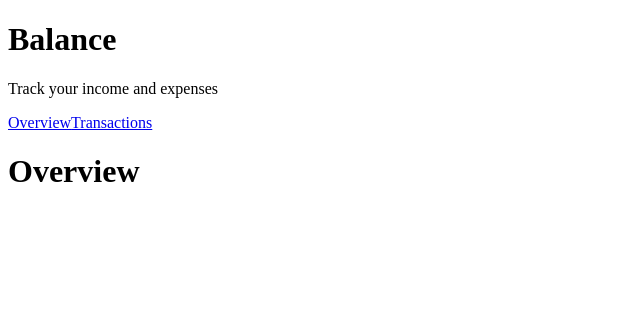
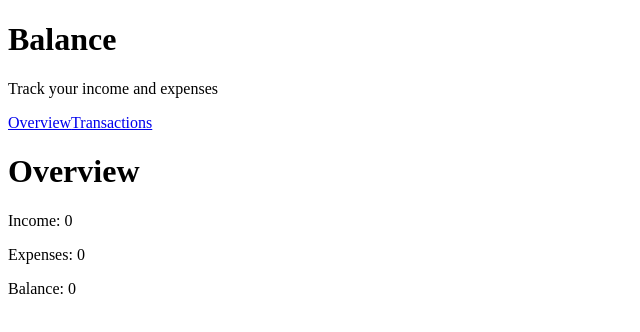
Before and after one commit to GabrielSkold/Balance, a React (Vite) app: page / in a window 1280 px wide. Shown: the top 332 px of the page, without its empty margins (0-640 px from the left). Built offline with nearby package versions, Linux system fonts and the light colour scheme.

Commit message:
Calculate and display income expenses and balance

```diff
--- a/src/App.jsx
+++ b/src/App.jsx
@@ -69,7 +69,7 @@ function App() {
       {saveError && <p role="alert">{saveError}</p>}
       <Routes>
         <Route element={<Layout />}>
-          <Route path="/" element={<Overview />} />
+          <Route path="/" element={<Overview transactions={transactions} />} />
           <Route
             path="/transactions"
             element={
--- a/src/pages/Overview/Overview.jsx
+++ b/src/pages/Overview/Overview.jsx
@@ -1,7 +1,26 @@
-const Overview = () => {
+const Overview = ({ transactions }) => {
+  const incomeTransactions = transactions.filter(
+    (transaction) => transaction.type === "income",
+  );
+  const totalIncome = incomeTransactions.reduce(
+    (sum, transaction) => sum + transaction.amount,
+    0,
+  );
+  const expenseTransactions = transactions.filter(
+    (transaction) => transaction.type === "expense",
+  );
+  const totalExpenses = expenseTransactions.reduce(
+    (sum, transaction) => sum + transaction.amount,
+    0,
+  );
+  const balance = totalIncome - totalExpenses;
+
   return (
     <>
       <h1>Overview</h1>
+      <p>Income: {totalIncome}</p>
+      <p>Expenses: {totalExpenses}</p>
+      <p>Balance: {balance} </p>
     </>
   );
 };
```
